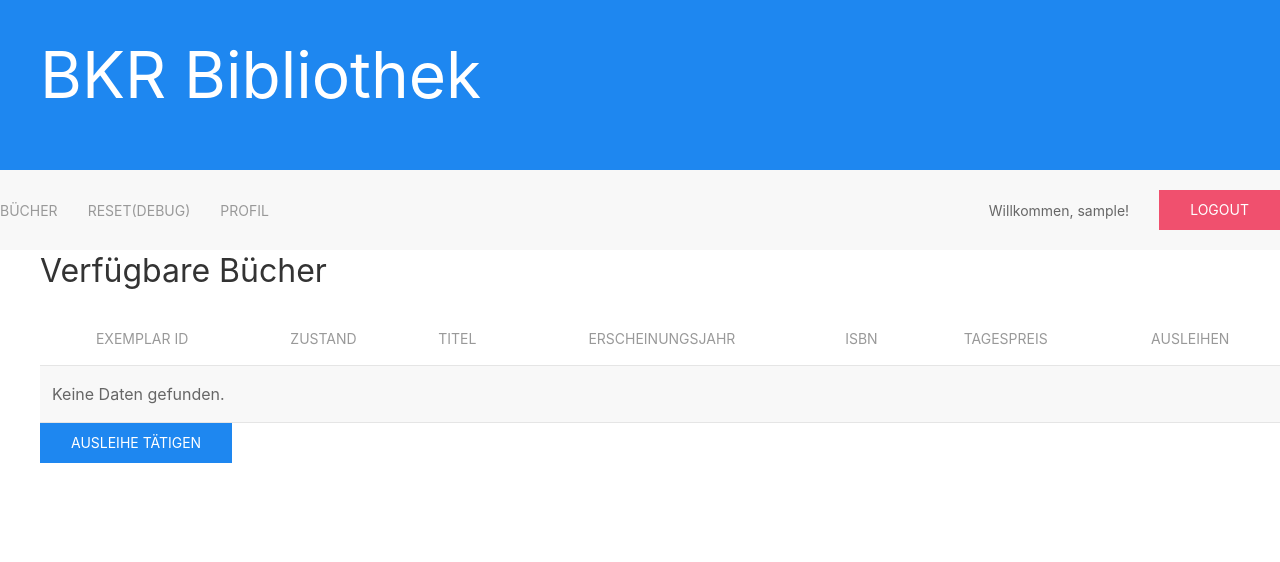
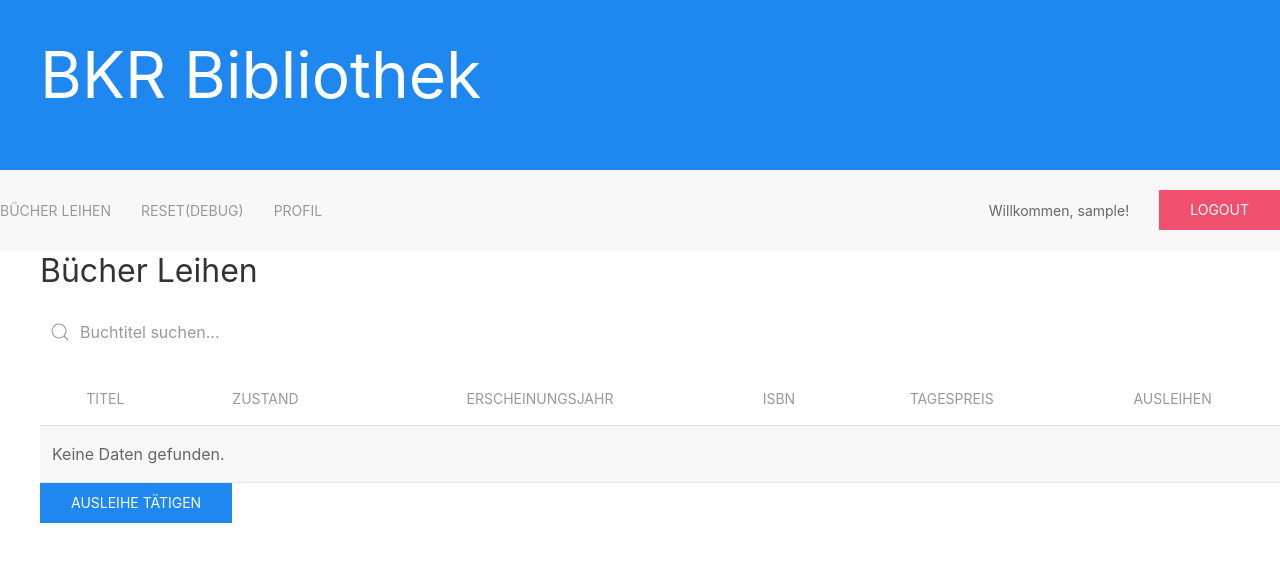
Before and after one commit to PascalP69/bib, a PHP site: page /books.php in a window 1280 px wide. Shown: the top 562 px of the page. Run offline with PHP 8.4, Linux system fonts and the light colour scheme; the visitor is signed in with stand-in values (Sample User, id 1); data that the repository does not hold is empty.

Commit message:
added search filter to books, fixed minor things

```diff
--- a/books.php
+++ b/books.php
@@ -85,6 +85,28 @@ if ($_SERVER["REQUEST_METHOD"] == "POST" && isset($_POST['ausleihe_taetigen']) &
         }
         ?>
     });
+
+    function searchFunc() {
+        // Declare variables
+        var input, filter, table, tr, td, i, txtValue;
+        input = document.getElementById("myInput");
+        filter = input.value.toUpperCase();
+        table = document.getElementById("myTable");
+        tr = table.getElementsByTagName("tr");
+
+        // Loop through all table rows, and hide those who don't match the search query
+        for (i = 0; i < tr.length; i++) {
+            td = tr[i].getElementsByTagName("td")[0];
+            if (td) {
+                txtValue = td.textContent || td.innerText;
+                if (txtValue.toUpperCase().indexOf(filter) > -1) {
+                    tr[i].style.display = "";
+                } else {
+                    tr[i].style.display = "none";
+                }
+            }
+        }
+    }
 </script>
 
 <body>
@@ -96,13 +118,18 @@ if ($_SERVER["REQUEST_METHOD"] == "POST" && isset($_POST['ausleihe_taetigen']) &
         <div class="uk-grid uk-child-width-1-1">
             <div>
 
-                <h2>Verfügbare Bücher</h2>
-                <table class="uk-table uk-table-striped uk-table-hover">
+                <h2>Bücher Leihen</h2>
+                <div class="uk-margin">
+                    <div class="uk-inline uk-width-1-1">
+                        <span class="uk-form-icon uk-form-icon-flip" uk-icon="icon: search"></span>
+                        <input class="uk-input uk-search-input" type="text" id="myInput" onkeyup="searchFunc()" placeholder="Buchtitel suchen...">
+                    </div>
+                </div>
+                <table class="uk-table uk-table-striped uk-table-hover" id="myTable">
                     <thead>
                         <tr>
-                            <th style="text-align: center">Exemplar ID</th>
+                            <th style="text-align: center">Titel</th>
                             <th style="text-align: center">Zustand</th>
-                            <th style="text-align: center">Titel</th>
                             <th style="text-align: center">Erscheinungsjahr</th>
                             <th style="text-align: center">ISBN</th>
                             <th style="text-align: center">Tagespreis</th>
@@ -117,9 +144,8 @@ if ($_SERVER["REQUEST_METHOD"] == "POST" && isset($_POST['ausleihe_taetigen']) &
                         if ($result->num_rows > 0) {
                             while ($row = $result->fetch_assoc()) {
                                 echo '<tr>';
-                                echo '<td style="text-align: center">' . $row["exemplar_ID"] . '</td>';
+                                echo '<td style="text-align: center">' . $row["buchtitel"] . '</td>';
                                 echo '<td style="text-align: center">' . $row["zustand"] . '</td>';
-                                echo '<td style="text-align: center">' . $row["buchtitel"] . '</td>';
                                 echo '<td style="text-align: center">' . $row["erscheinungsjahr"] . '</td>';
                                 echo '<td style="text-align: center">' . $row["ISBN"] . '</td>';
                                 echo '<td style="text-align: center">' . $row["tagespreis"] . '€</td>';
--- a/templates/nav.php
+++ b/templates/nav.php
@@ -4,7 +4,7 @@
 <nav class="uk-sticky uk-navbar-container uk-background-secondary uk-dark" uk-navbar>
     <div class="uk-sticky uk-navbar-left uk-dark ">
         <ul class="uk-sticky uk-navbar-nav uk-dark">
-            <li><a href="books.php">Bücher</a></li>
+            <li><a href="books.php">Bücher Leihen</a></li>
             <li><a href="reset.php">RESET(DEBUG)</a></li>
 
             <?php
```
Also changed, not shown: profil.php (+10 -3 lines).
